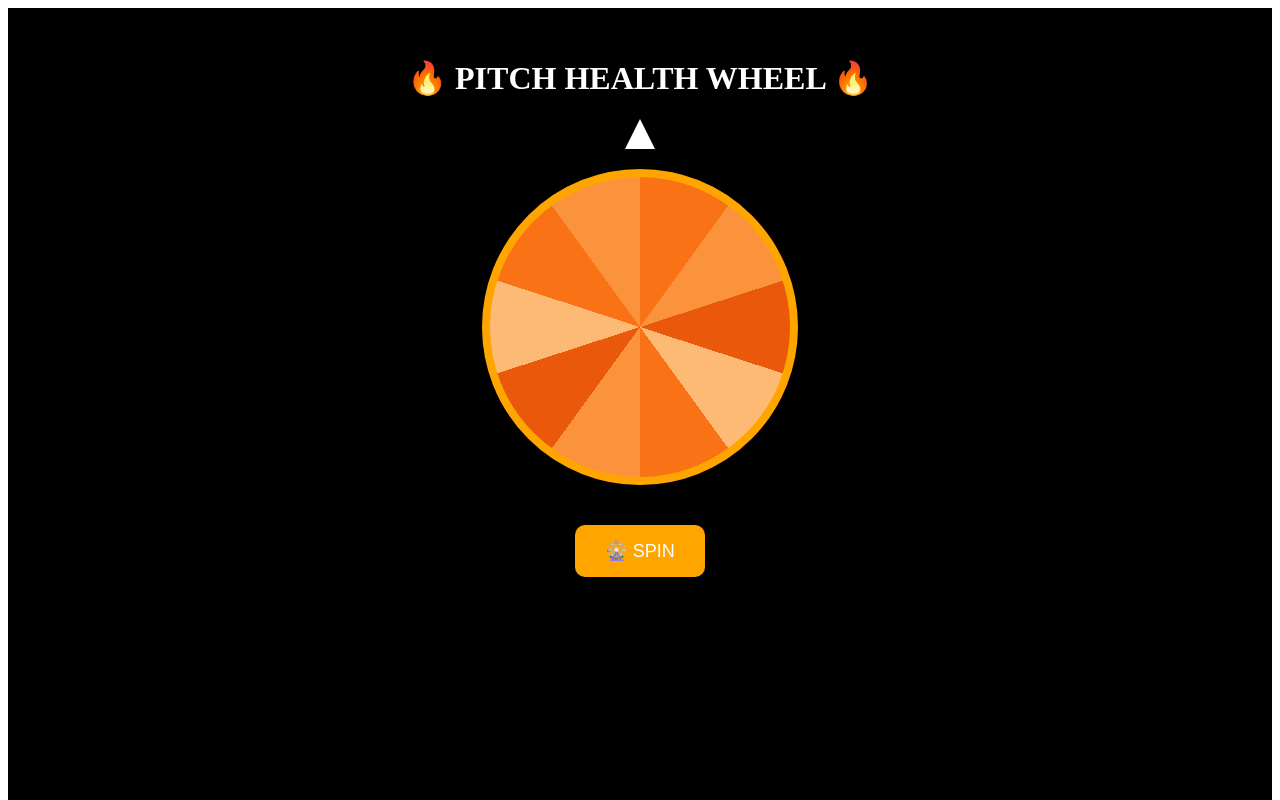
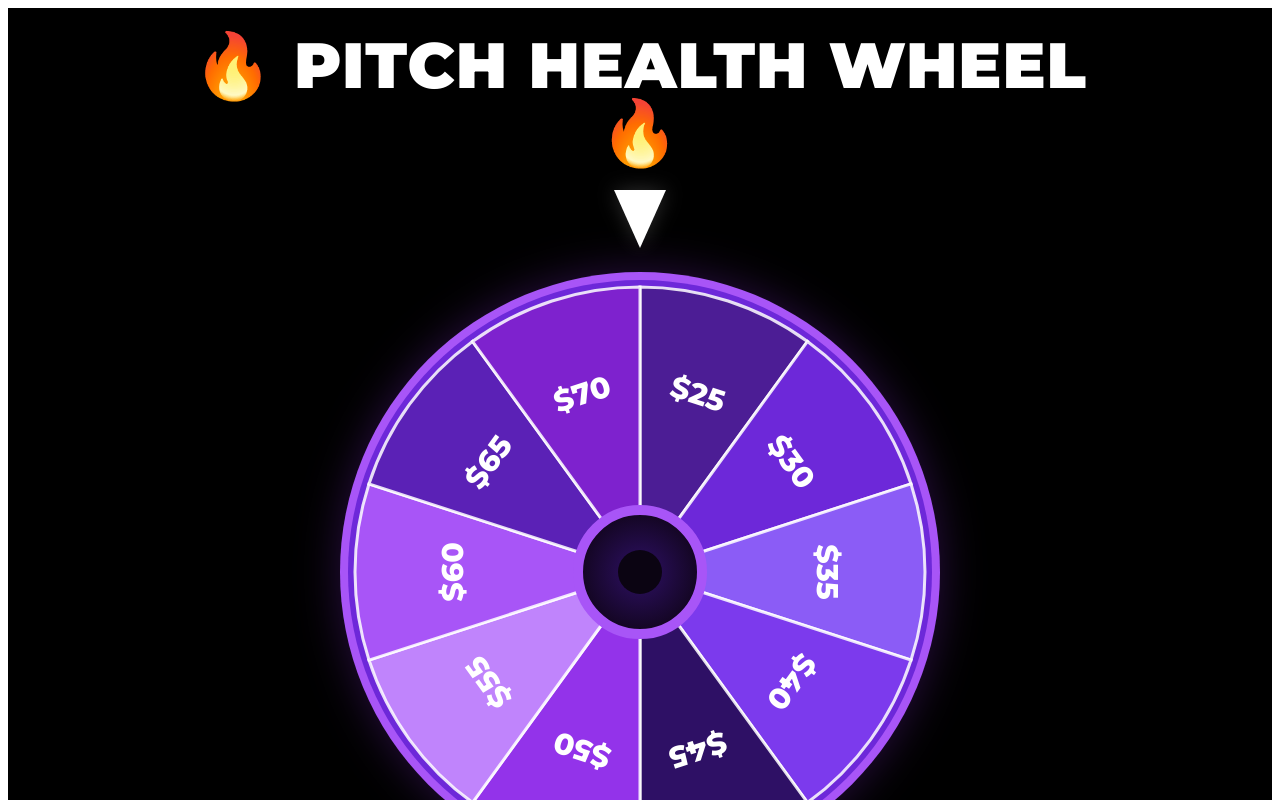
Before and after one commit to pitchhealth-bot/pitch-health-wheel-web, a Next.js app: page / in a window 1280 px wide. Shown: the top 800 px of the page. Built offline with nearby package versions, Linux system fonts and the light colour scheme.

Commit message:
Update index.js

```diff
--- a/pages/index.js
+++ b/pages/index.js
@@ -1,35 +1,96 @@
-import { useState } from "react";
+import Head from "next/head";
+import { useMemo, useState } from "react";
 
 const rewards = [
-  "$25",
-  "$30",
-  "$35",
-  "$40",
-  "$45",
-  "$50",
-  "$55",
-  "$60",
-  "$65",
-  "$70",
+  { value: "$25", weight: 22 },
+  { value: "$30", weight: 18 },
+  { value: "$35", weight: 15 },
+  { value: "$40", weight: 12 },
+  { value: "$45", weight: 10 },
+  { value: "$50", weight: 8 },
+  { value: "$55", weight: 6 },
+  { value: "$60", weight: 4 },
+  { value: "$65", weight: 3 },
+  { value: "$70", weight: 2 },
 ];
 
-const colors = [
-  "#f97316",
-  "#fb923c",
-  "#ea580c",
-  "#fdba74",
-  "#f97316",
-  "#fb923c",
-  "#ea580c",
-  "#fdba74",
-  "#f97316",
-  "#fb923c",
+const segmentColors = [
+  "#4C1D95",
+  "#6D28D9",
+  "#8B5CF6",
+  "#7C3AED",
+  "#2E1065",
+  "#9333EA",
+  "#C084FC",
+  "#A855F7",
+  "#5B21B6",
+  "#7E22CE",
 ];
+
+function weightedPick(items) {
+  const total = items.reduce((sum, item) => sum + item.weight, 0);
+  let random = Math.random() * total;
+
+  for (const item of items) {
+    if (random < item.weight) return item;
+    random -= item.weight;
+  }
+
+  return items[0];
+}
+
+function polarToCartesian(cx, cy, r, angleInDegrees) {
+  const angleInRadians = ((angleInDegrees - 90) * Math.PI) / 180.0;
+  return {
+    x: cx + r * Math.cos(angleInRadians),
+    y: cy + r * Math.sin(angleInRadians),
+  };
+}
+
+function describeArcSlice(cx, cy, r, startAngle, endAngle) {
+  const start = polarToCartesian(cx, cy, r, endAngle);
+  const end = polarToCartesian(cx, cy, r, startAngle);
+  const largeArcFlag = endAngle - startAngle <= 180 ? "0" : "1";
+
+  return [
+    `M ${cx} ${cy}`,
+    `L ${start.x} ${start.y}`,
+    `A ${r} ${r} 0 ${largeArcFlag} 0 ${end.x} ${end.y}`,
+    "Z",
+  ].join(" ");
+}
 
 export default function Home() {
   const [rotation, setRotation] = useState(0);
   const [result, setResult] = useState("");
   const [spinning, setSpinning] = useState(false);
+
+  const wheelSize = 620;
+  const center = wheelSize / 2;
+  const radius = 285;
+  const textRadius = 185;
+  const degreesPerSlice = 360 / rewards.length;
+
+  const slices = useMemo(() => {
+    return rewards.map((reward, index) => {
+      const startAngle = index * degreesPerSlice;
+      const endAngle = startAngle + degreesPerSlice;
+      const midAngle = startAngle + degreesPerSlice / 2;
+
+      const textPoint = polarToCartesian(center, center, textRadius, midAngle);
+
+      return {
+        reward,
+        index,
+        startAngle,
+        endAngle,
+        midAngle,
+        path: describeArcSlice(center, center, radius, startAngle, endAngle),
+        textX: textPoint.x,
+        textY: textPoint.y,
+      };
+    });
+  }, [center, radius, textRadius, degreesPerSlice]);
 
   const spin = () => {
     if (spinning) return;
@@ -37,78 +98,223 @@ export default function Home() {
     setSpinning(true);
     setResult("");
 
-    const randomIndex = Math.floor(Math.random() * rewards.length);
-    const reward = rewards[randomIndex];
+    const selected = weightedPick(rewards);
+    const selectedIndex = rewards.findIndex((r) => r.value === selected.value);
 
-    const degreesPerSlice = 360 / rewards.length;
-    const finalRotation =
-      3600 + (360 - randomIndex * degreesPerSlice - degreesPerSlice / 2);
+    const targetSliceCenter = selectedIndex * degreesPerSlice + degreesPerSlice / 2;
 
-    setRotation(rotation + finalRotation);
+    // Pointer is at top center, so align winning slice center to 0 degrees visually.
+    const targetRotation = 360 - targetSliceCenter;
+
+    // Add extra spins for animation.
+    const extraSpins = 360 * (8 + Math.floor(Math.random() * 2));
+    const finalRotation = rotation + extraSpins + targetRotation;
+
+    setRotation(finalRotation);
 
     setTimeout(() => {
-      setResult(reward);
+      setResult(selected.value);
       setSpinning(false);
-    }, 3000);
+    }, 4200);
   };
 
   return (
-    <div style={{ background: "black", color: "white", textAlign: "center", height: "100vh", paddingTop: "30px" }}>
-      <h1>🔥 PITCH HEALTH WHEEL 🔥</h1>
+    <>
+      <Head>
+        <title>Pitch Health Wheel</title>
+        <meta name="viewport" content="width=device-width, initial-scale=1" />
+        <link rel="preconnect" href="https://fonts.googleapis.com" />
+        <link rel="preconnect" href="https://fonts.gstatic.com" crossOrigin="anonymous" />
+        <link
+          href="https://fonts.googleapis.com/css2?family=Montserrat:wght@500;700;800;900&display=swap"
+          rel="stylesheet"
+        />
+      </Head>
 
-      {/* POINTER */}
+      <div
+        style={{
+          minHeight: "100vh",
+          background: "#000000",
+          color: "#ffffff",
+          fontFamily: "Montserrat, Arial, sans-serif",
+          display: "flex",
+          justifyContent: "center",
+          alignItems: "center",
+          padding: "24px 16px 48px",
+        }}
+      >
+        <div
+          style={{
+            width: "100%",
+            maxWidth: "980px",
+            textAlign: "center",
+          }}
+        >
+          <h1
+            style={{
+              margin: "0 0 24px",
+              fontSize: "clamp(34px, 5vw, 72px)",
+              fontWeight: 900,
+              letterSpacing: "1px",
+              lineHeight: 1.05,
+            }}
+          >
+            🔥 PITCH HEALTH WHEEL 🔥
+          </h1>
+
+          <div
+            style={{
+              position: "relative",
+              width: "fit-content",
+              margin: "0 auto",
+            }}
+          >
+            {/* Inverted pointer pointing down */}
             <div
               style={{
                 width: 0,
                 height: 0,
-          borderLeft: "15px solid transparent",
-          borderRight: "15px solid transparent",
-          borderBottom: "30px solid white",
-          margin: "0 auto",
+                borderLeft: "26px solid transparent",
+                borderRight: "26px solid transparent",
+                borderTop: "58px solid white",
+                margin: "0 auto 14px",
+                filter: "drop-shadow(0 0 10px rgba(255,255,255,0.18))",
+                position: "relative",
+                zIndex: 5,
               }}
             />
 
-      {/* WHEEL */}
             <div
               style={{
-          margin: "20px auto",
-          width: "300px",
-          height: "300px",
-          borderRadius: "50%",
-          border: "8px solid orange",
+                width: "min(78vw, 620px)",
+                height: "min(78vw, 620px)",
+                margin: "0 auto",
+                position: "relative",
+              }}
+            >
+              <div
+                style={{
+                  width: "100%",
+                  height: "100%",
                   transform: `rotate(${rotation}deg)`,
-          transition: "transform 3s ease-out",
-          background: `conic-gradient(
-            ${rewards
-              .map(
-                (_, i) =>
-                  `${colors[i]} ${i * 36}deg ${(i + 1) * 36}deg`
-              )
-              .join(",")}
-          )`,
+                  transition: spinning
+                    ? "transform 4.2s cubic-bezier(0.12, 0.92, 0.18, 1)"
+                    : "none",
+                  filter: "drop-shadow(0 0 22px rgba(147, 51, 234, 0.28))",
                 }}
+              >
+                <svg
+                  viewBox={`0 0 ${wheelSize} ${wheelSize}`}
+                  style={{
+                    width: "100%",
+                    height: "100%",
+                    display: "block",
+                  }}
+                >
+                  <defs>
+                    <radialGradient id="centerGlow" cx="50%" cy="50%" r="50%">
+                      <stop offset="0%" stopColor="#2E1065" />
+                      <stop offset="100%" stopColor="#12051f" />
+                    </radialGradient>
+                  </defs>
+
+                  {/* outer ring */}
+                  <circle
+                    cx={center}
+                    cy={center}
+                    r={300}
+                    fill="#A855F7"
                   />
+
+                  <circle
+                    cx={center}
+                    cy={center}
+                    r={292}
+                    fill="#6D28D9"
+                  />
+
+                  {/* slices */}
+                  {slices.map((slice, index) => {
+                    const textRotation = slice.midAngle;
+                    return (
+                      <g key={slice.reward.value}>
+                        <path
+                          d={slice.path}
+                          fill={segmentColors[index % segmentColors.length]}
+                          stroke="rgba(255,255,255,0.85)"
+                          strokeWidth="3"
+                        />
+
+                        <text
+                          x={slice.textX}
+                          y={slice.textY}
+                          fill="#FFFFFF"
+                          fontSize="30"
+                          fontWeight="800"
+                          textAnchor="middle"
+                          dominantBaseline="middle"
+                          transform={`rotate(${textRotation}, ${slice.textX}, ${slice.textY})`}
+                        >
+                          {slice.reward.value}
+                        </text>
+                      </g>
+                    );
+                  })}
+
+                  {/* center hub */}
+                  <circle
+                    cx={center}
+                    cy={center}
+                    r={62}
+                    fill="url(#centerGlow)"
+                    stroke="#A855F7"
+                    strokeWidth="10"
+                  />
+                  <circle
+                    cx={center}
+                    cy={center}
+                    r={22}
+                    fill="#0b0412"
+                  />
+                </svg>
+              </div>
+            </div>
+          </div>
 
           <button
             onClick={spin}
             disabled={spinning}
             style={{
-          padding: "15px 30px",
-          fontSize: "18px",
-          borderRadius: "10px",
-          marginTop: "20px",
-          background: spinning ? "#555" : "orange",
-          color: "white",
+              marginTop: "28px",
+              background: "linear-gradient(135deg, #6D28D9 0%, #A855F7 100%)",
+              color: "#FFFFFF",
               border: "none",
+              borderRadius: "22px",
+              padding: "20px 42px",
+              fontSize: "clamp(24px, 3vw, 34px)",
+              fontWeight: 800,
               cursor: spinning ? "not-allowed" : "pointer",
+              boxShadow: "0 0 26px rgba(168, 85, 247, 0.45)",
+              opacity: spinning ? 0.75 : 1,
+              minWidth: "260px",
             }}
           >
-        {spinning ? "Spinning..." : "🎡 SPIN"}
+            🎡 SPIN
           </button>
 
-      {result && (
-        <h2 style={{ marginTop: "20px" }}>🔥 You won {result}</h2>
-      )}
+          <div
+            style={{
+              minHeight: "58px",
+              marginTop: "26px",
+              fontSize: "clamp(26px, 3vw, 42px)",
+              fontWeight: 800,
+              color: result ? "#C084FC" : "#ffffff",
+            }}
+          >
+            {result ? `🔥 You won ${result}` : ""}
           </div>
+        </div>
+      </div>
+    </>
   );
 }
```
Lines whose indentation alone changed are shown as unchanged.
